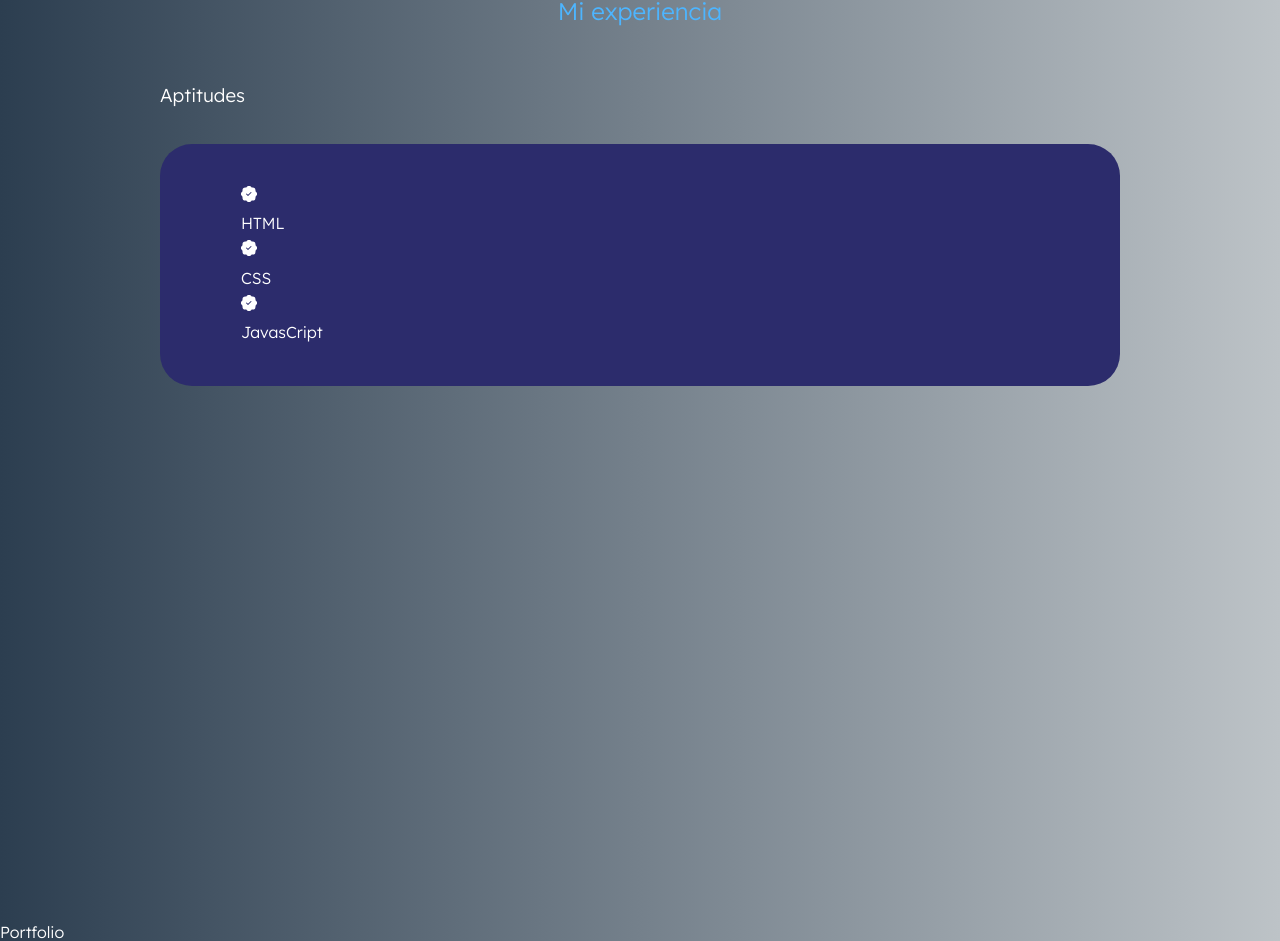
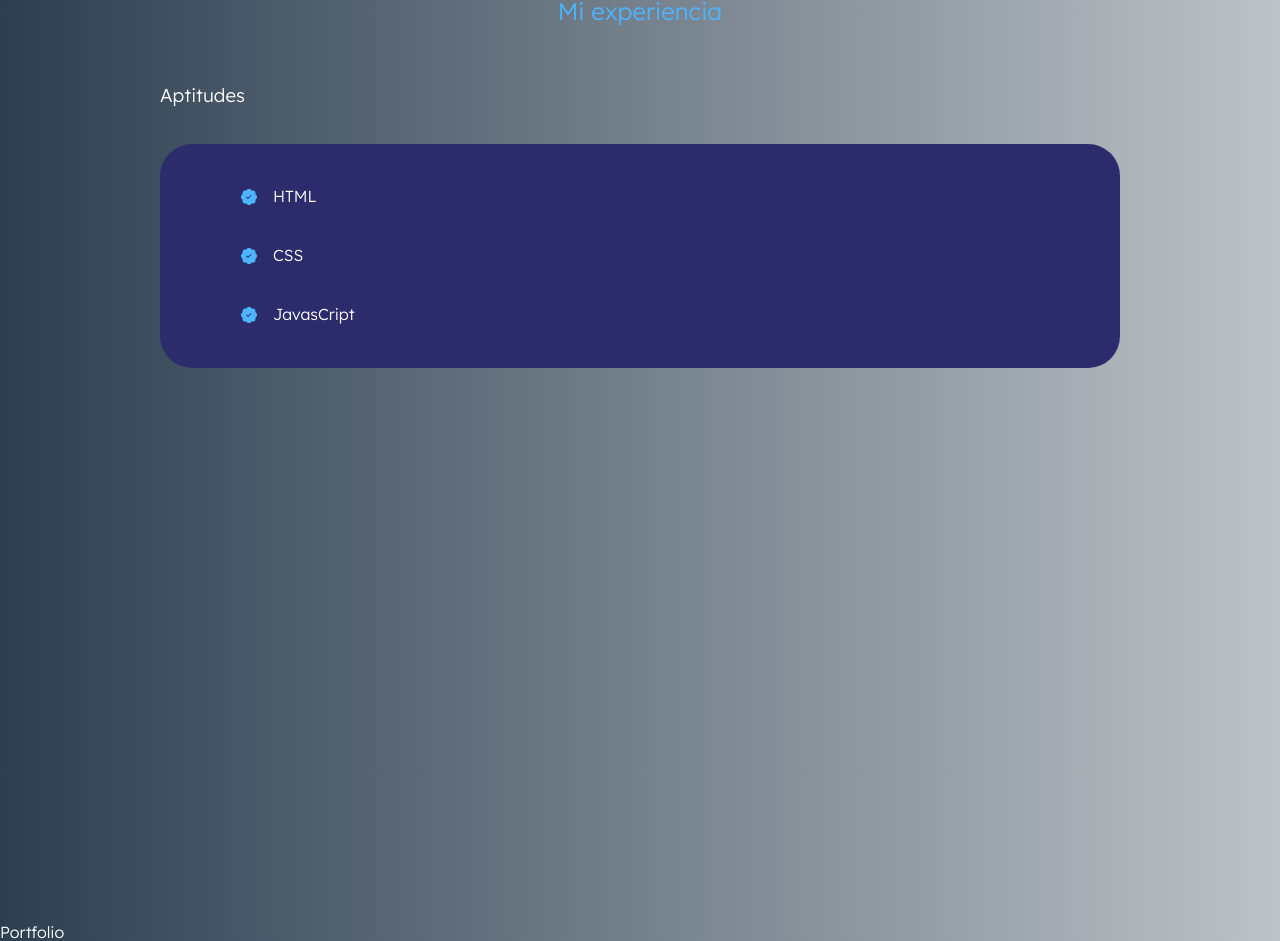
Before and after one commit to noeliamodica/React_ProyectoPortfolioPersonal-, a React (Create React App) app: page / in a window 1280 px wide. Shown: the part 1513-2454 px from the top of the page. Built offline with nearby package versions, Linux system fonts and the light colour scheme.

Commit message:
experience css

```diff
--- a/src/components/experience/Experience.css
+++ b/src/components/experience/Experience.css
@@ -9,6 +9,7 @@
     padding: 2.4rem 5rem;
     border-radius: 2rem;
     border: 1px solid transparent;
+    transition: var(--transition);
 }
 
 .experience_container > div:hover{
@@ -16,3 +17,25 @@
     border-color: var(--color-primary-variant);
     cursor: default;
 }
+
+.experience_container > div h3 {
+    text-align: center;
+    margin-bottom: 2rem;
+    color: var(--color-primary);
+}
+
+.experience_content {
+    display: grid;
+    grid-template-columns: 1fr;
+    row-gap: 2rem;
+}
+
+.experience_details {
+    display: flex;
+    gap: 1rem;
+}
+
+.experiencie_details_icon{
+    margin-top: 6px;
+    color: var(--color-primary);
+}
--- a/src/components/experience/Experience.js
+++ b/src/components/experience/Experience.js
@@ -10,15 +10,15 @@ const Experience = () => {
       <h3> Aptitudes </h3>
       <div className='experience_content'>
       <article className='experience_details'>
-      <BsFillPatchCheckFill />
+      <BsFillPatchCheckFill className='experiencie_details_icon' />
       <h4> HTML </h4>
       </article>
       <article className='experience_details'>
-      <BsFillPatchCheckFill />
+      <BsFillPatchCheckFill className='experiencie_details_icon' />
       <h4> CSS </h4>
       </article>
       <article className='experience_details'>
-      <BsFillPatchCheckFill />
+      <BsFillPatchCheckFill className='experiencie_details_icon'/>
       <h4> JavasCript </h4>
       </article>
       </div>
```
